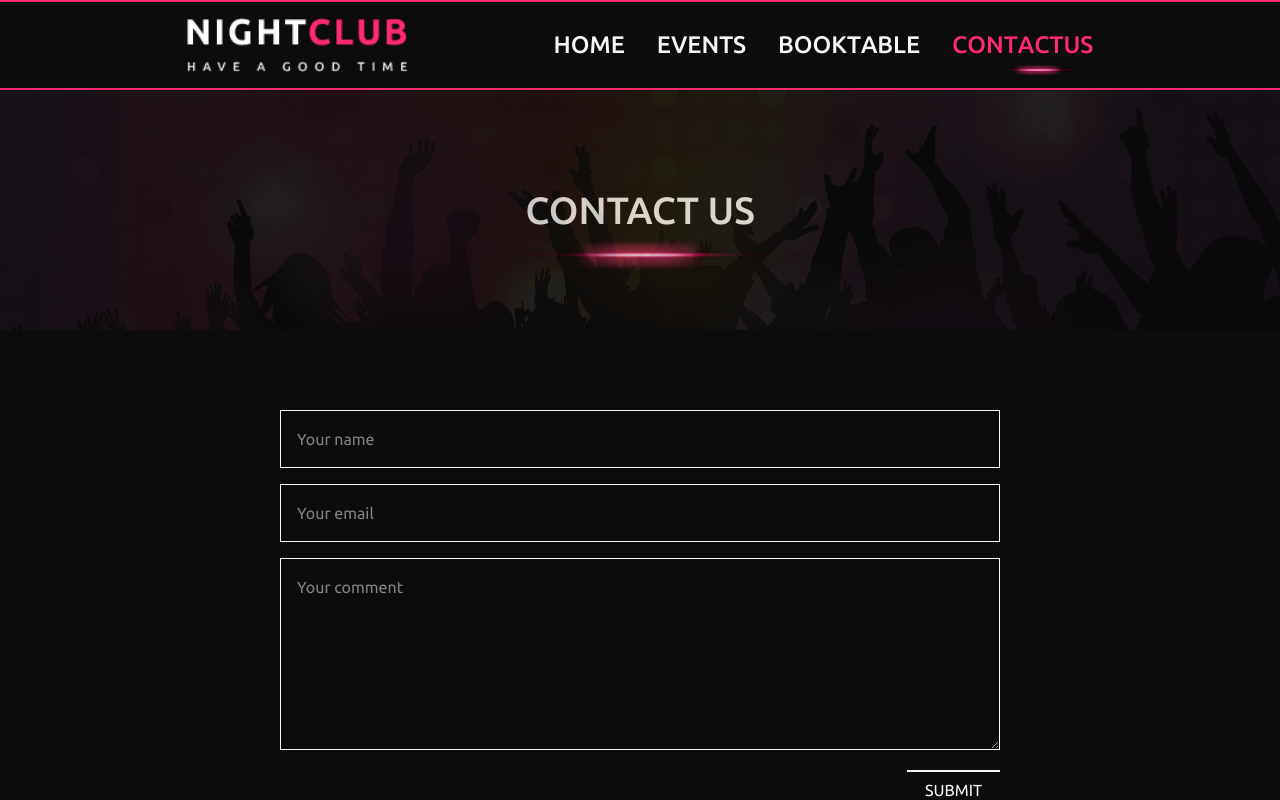
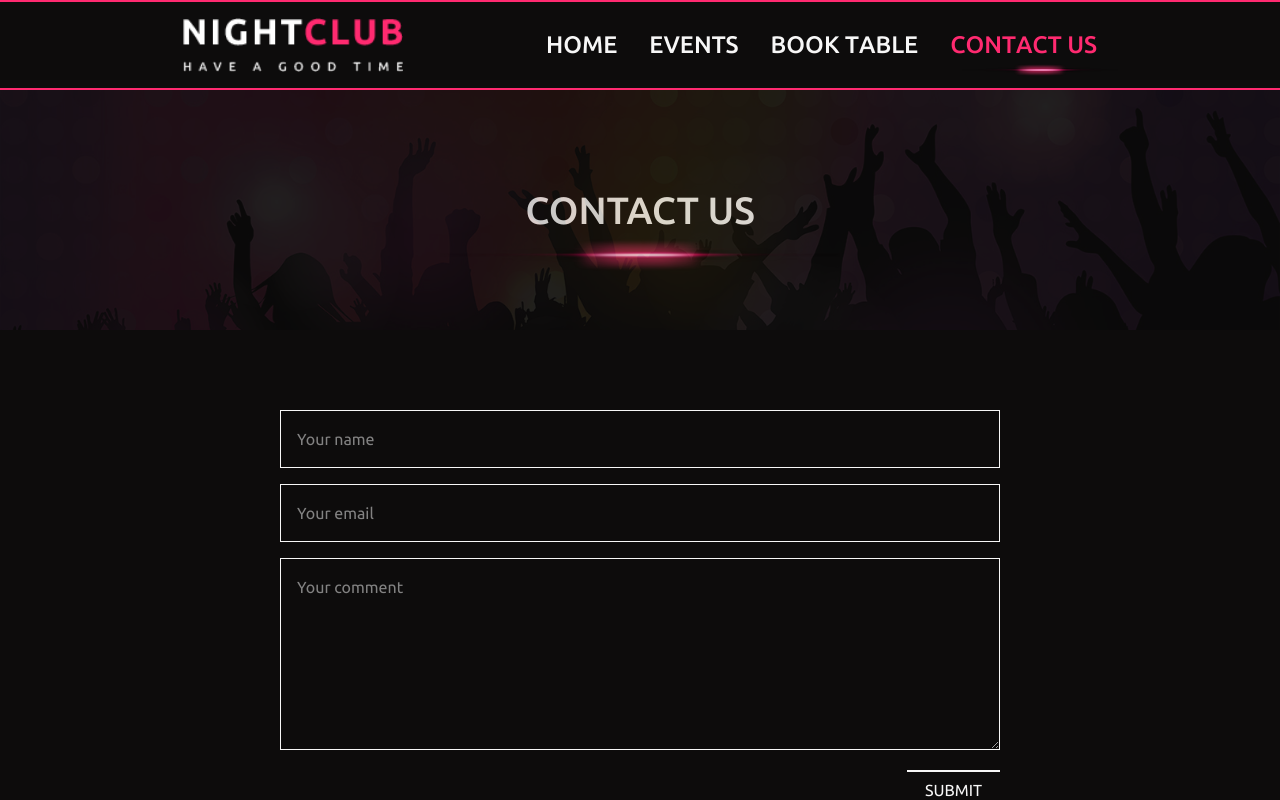
Before and after one commit to kivi0001/FORK-3sem-eksamen, a Next.js app: page /contact in a window 1280 px wide. Shown: the top 800 px of the page. Built offline with nearby package versions, Linux system fonts and the light colour scheme.

Commit message:
word spacing lavet på header og burger menu links

```diff
--- a/src/app/components/BurgerMenu.jsx
+++ b/src/app/components/BurgerMenu.jsx
@@ -60,7 +60,7 @@ const BurgerMenu = () => {
                 onClick={() => setIsOpen(false)}
               >
                 <HeaderButton>
-                  book table
+                  book&nbsp;table
                 </HeaderButton>
               </Link>
               <Link
@@ -68,7 +68,7 @@ const BurgerMenu = () => {
                 onClick={() => setIsOpen(false)}
               >
                 <HeaderButton>
-                  contact us
+                  contact&nbsp;us
                 </HeaderButton>
               </Link>
             </div>
--- a/src/app/components/Header.jsx
+++ b/src/app/components/Header.jsx
@@ -141,7 +141,7 @@ const Header = () => {
             <HeaderButton
               active={pathname === "/booktable"}
             >
-              book table
+              book&nbsp;table
             </HeaderButton>
           </Link>
           <Link
@@ -157,7 +157,7 @@ const Header = () => {
             <HeaderButton
               active={pathname === "/contact"}
             >
-              contact us
+              contact&nbsp;us
             </HeaderButton>
           </Link>
         </nav>
```
